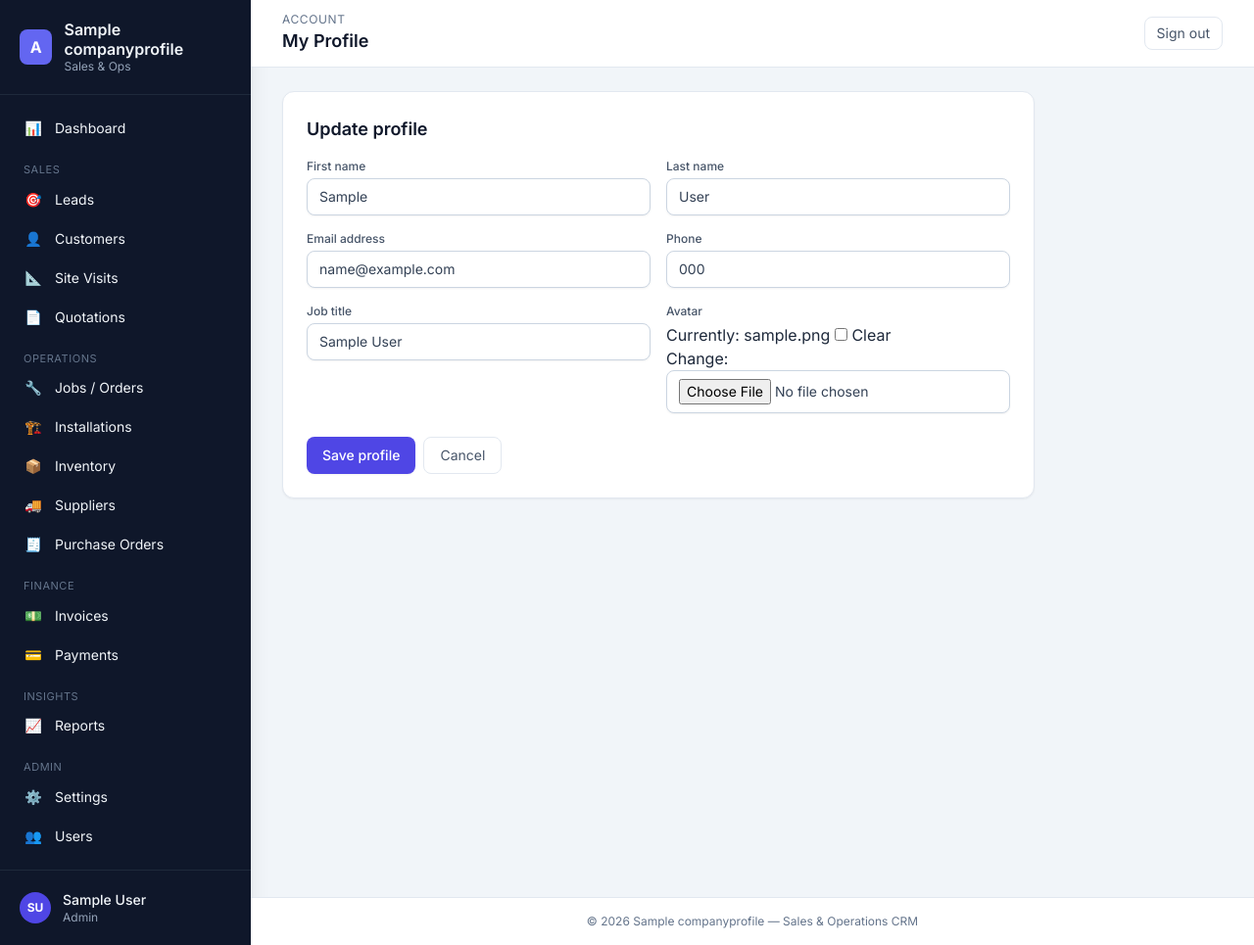
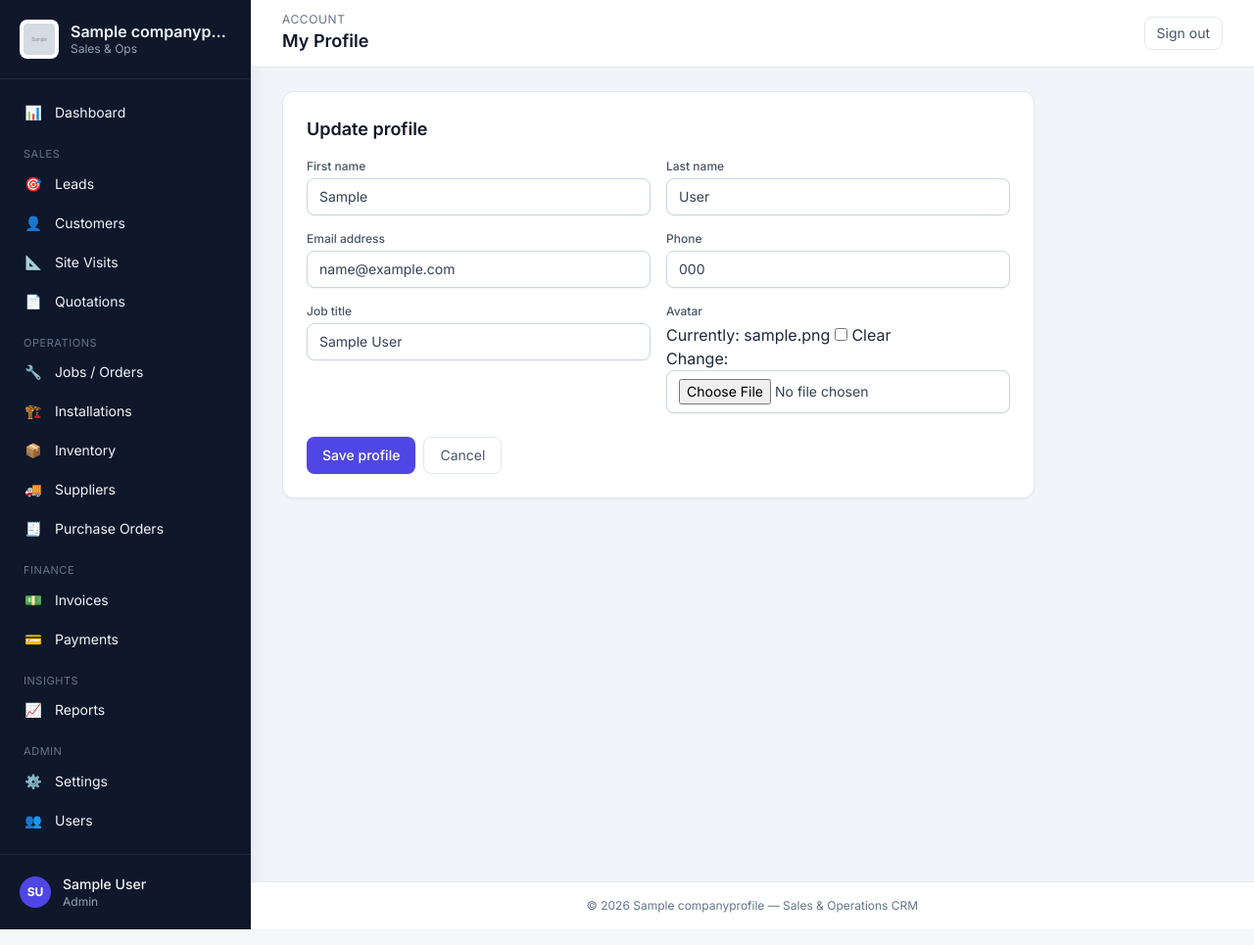
Before and after one commit to makuwetafadzwa/makuwetafadzwa, a Django app: page /accounts/profile/ in a window 1280 px wide. Shown: the whole page at 98% size. Run offline with Django 4.2, Linux system fonts and the light colour scheme; a user stored in the database is signed in; tables that the repository leaves empty hold one stand-in row (values such as "Sample post"); grey boxes marked "Sample" are stand-in pictures; some libraries are stand-ins or nearby versions.

Commit message:
Display uploaded company logo in sidebar, login screen and quotation PDF
Previously the logo field on CompanyProfile was uploadable via Settings
but never actually displayed anywhere — every screen showed a hardcoded
"A" placeholder badge. Wired company.logo through the templates so the
logo now appears in the sidebar header, on the login page, and at the
top-left of every generated quotation PDF. The placeholder "A" remains
as a fallback when no logo is uploaded.

```diff
--- a/templates/partials/sidebar.html
+++ b/templates/partials/sidebar.html
@@ -1,11 +1,13 @@
 {% load static %}
 <aside class="hidden md:flex md:flex-col w-64 bg-slate-900 text-slate-100 shadow-xl">
     <div class="flex items-center gap-3 px-5 py-5 border-b border-slate-800">
-        <div class="w-9 h-9 rounded-lg bg-brand-500 flex items-center justify-center text-white font-bold">
-            A
-        </div>
-        <div class="leading-tight">
-            <div class="font-semibold">{{ company.name|default:"Aluflow CRM" }}</div>
+        {% if company.logo %}
+            <img src="{{ company.logo.url }}" alt="{{ company.name }}" class="w-10 h-10 rounded-lg object-cover bg-white p-1">
+        {% else %}
+            <div class="w-9 h-9 rounded-lg bg-brand-500 flex items-center justify-center text-white font-bold">A</div>
+        {% endif %}
+        <div class="leading-tight min-w-0">
+            <div class="font-semibold truncate">{{ company.name|default:"Aluflow CRM" }}</div>
             <div class="text-xs text-slate-400">Sales & Ops</div>
         </div>
     </div>
```
Also changed, not shown: quotations/pdf.py (+13 -2 lines), templates/accounts/login.html (+6 -2 lines).
